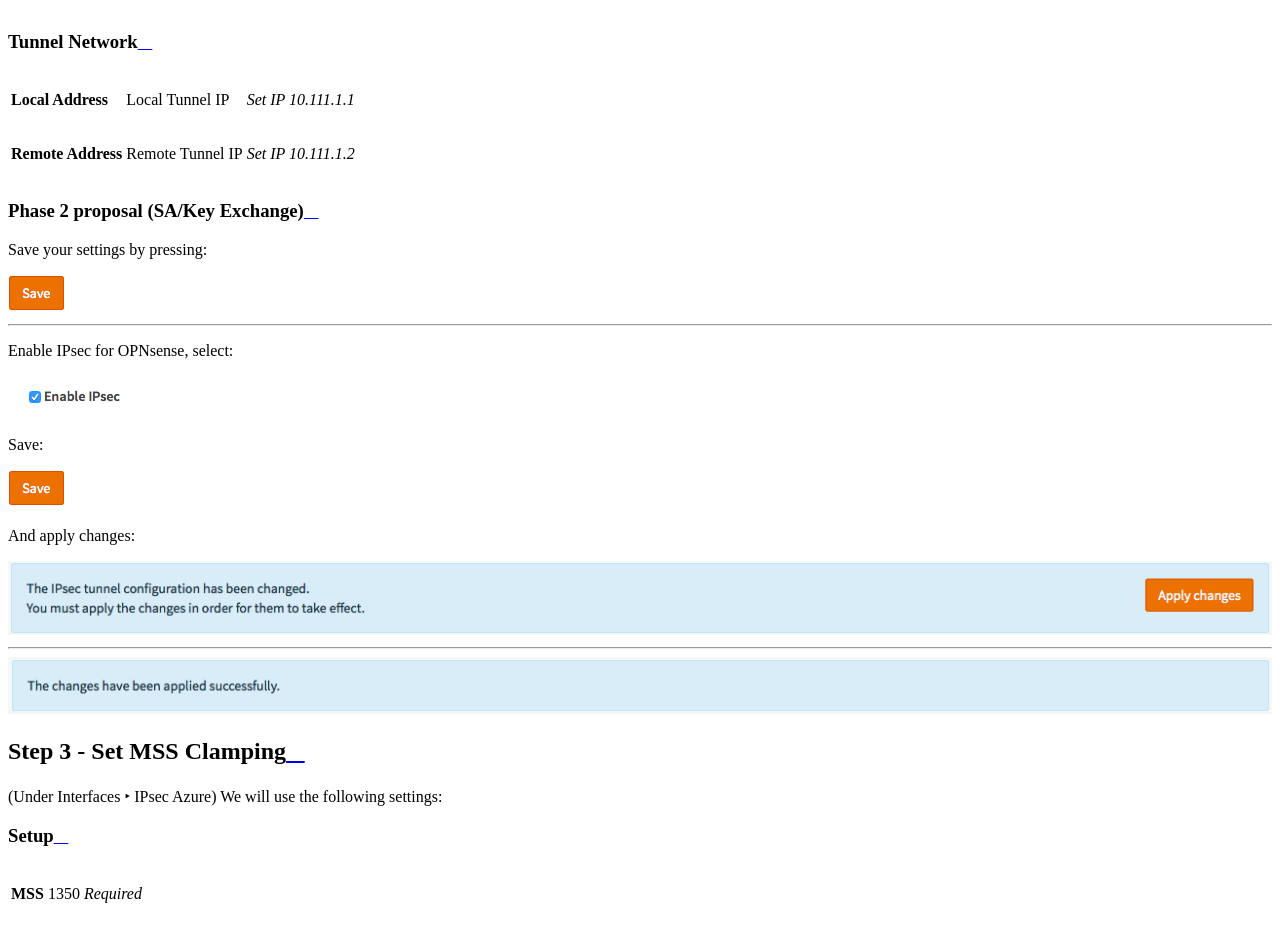
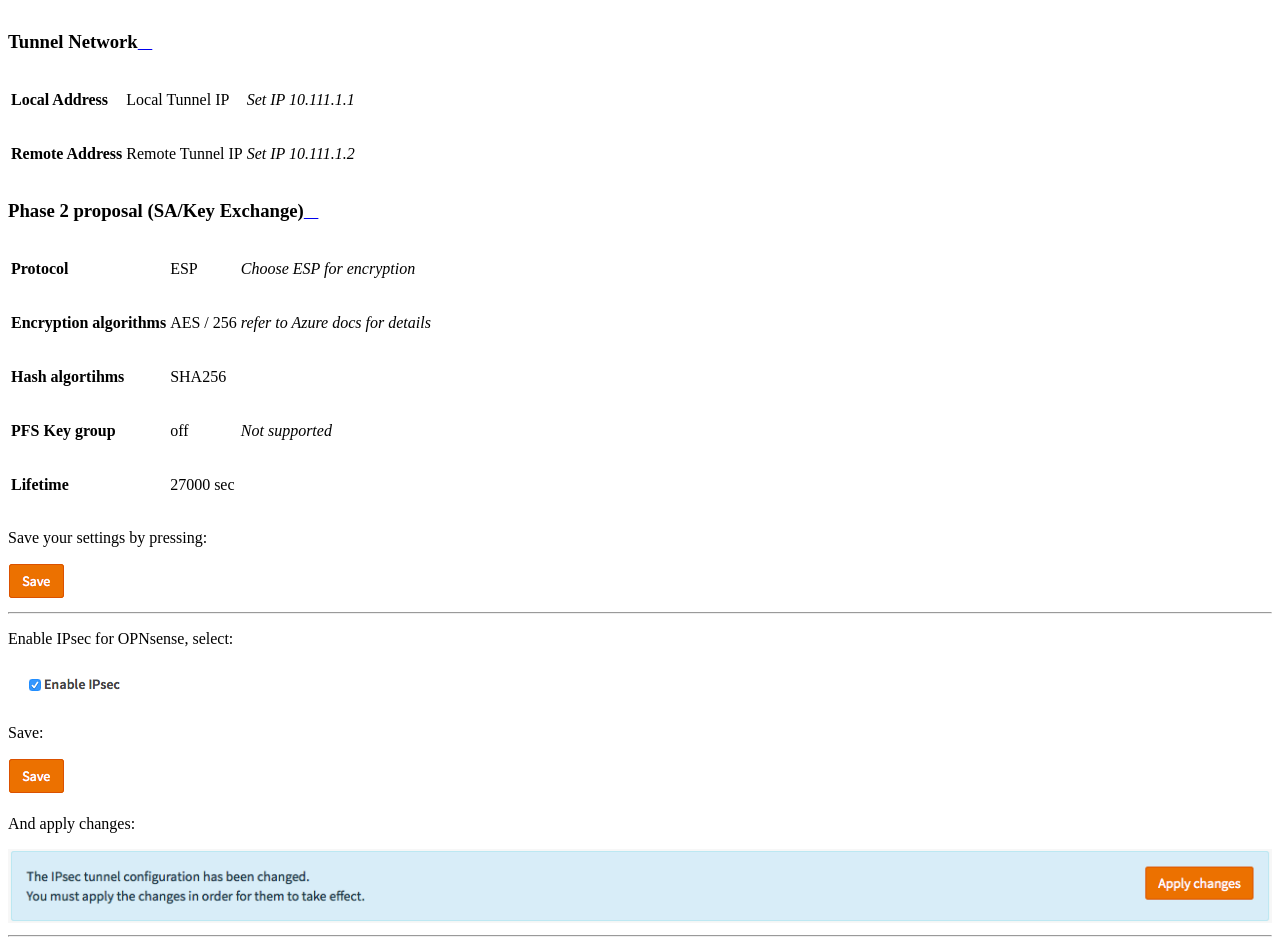
Before and after one commit to opnsense/docs, a Sphinx documentation site: the page built from source/manual/how-tos/ipsec-s2s-route-azure.rst, in a window 1280 px wide and 1400 px high, scrolled down 3823 px. Shown: the top 939 px of the window. Built offline with Sphinx 7.4.7 and the Read the Docs theme 2.0.0, drawn with Linux system fonts in a browser that asks for light colours; some of the changed text lies outside the part shown.

Commit message:
Some small fixes.

```diff
--- a/source/manual/how-tos/ipsec-s2s-route-azure.rst
+++ b/source/manual/how-tos/ipsec-s2s-route-azure.rst
@@ -162,13 +162,13 @@ Tunnel Network
 
 Phase 2 proposal (SA/Key Exchange)
 ----------------------------------
-========================== ================ ===================================
-**Protocol**                 ESP             *Choose ESP for encryption*
-**Encryption algorithms**    AES / 256       *refer to Azure docs for details*
-**Hash algortihms**          SHA256
-**PFS Key group**            off             *Not supported*
-**Lifetime**                 27000 sec
-========================== ================ =======================================
+========================== =========== ===================================
+**Protocol**                ESP         *Choose ESP for encryption*
+**Encryption algorithms**   AES / 256   *refer to Azure docs for details*
+**Hash algortihms**         SHA256
+**PFS Key group**           off         *Not supported*
+**Lifetime**                27000 sec
+========================== =========== ===================================
 
 Save your settings by pressing:
 
```
Also changed, not shown: other parts of source/manual/how-tos/ipsec-s2s-route-azure.rst (+8 -6 lines).
